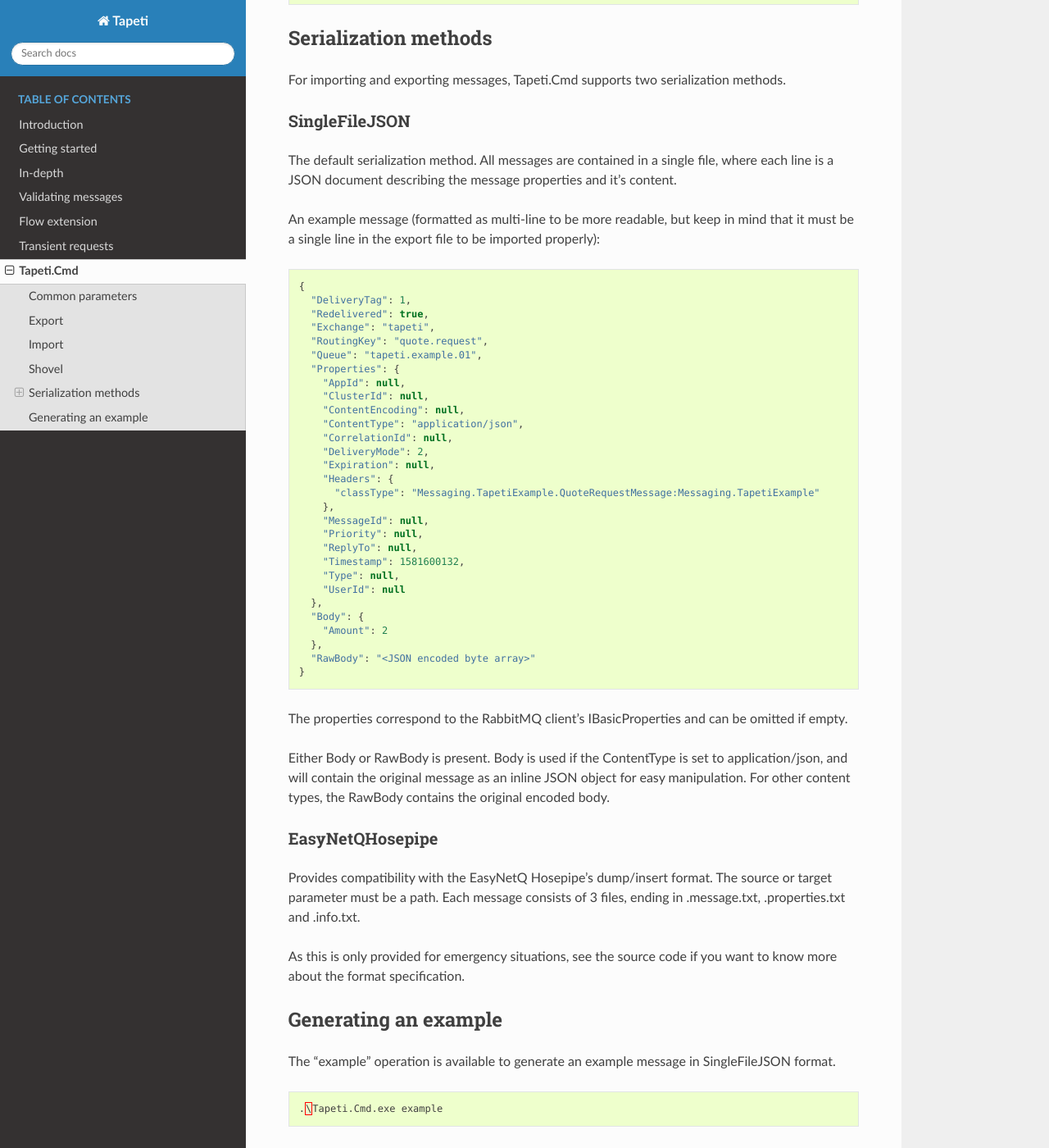
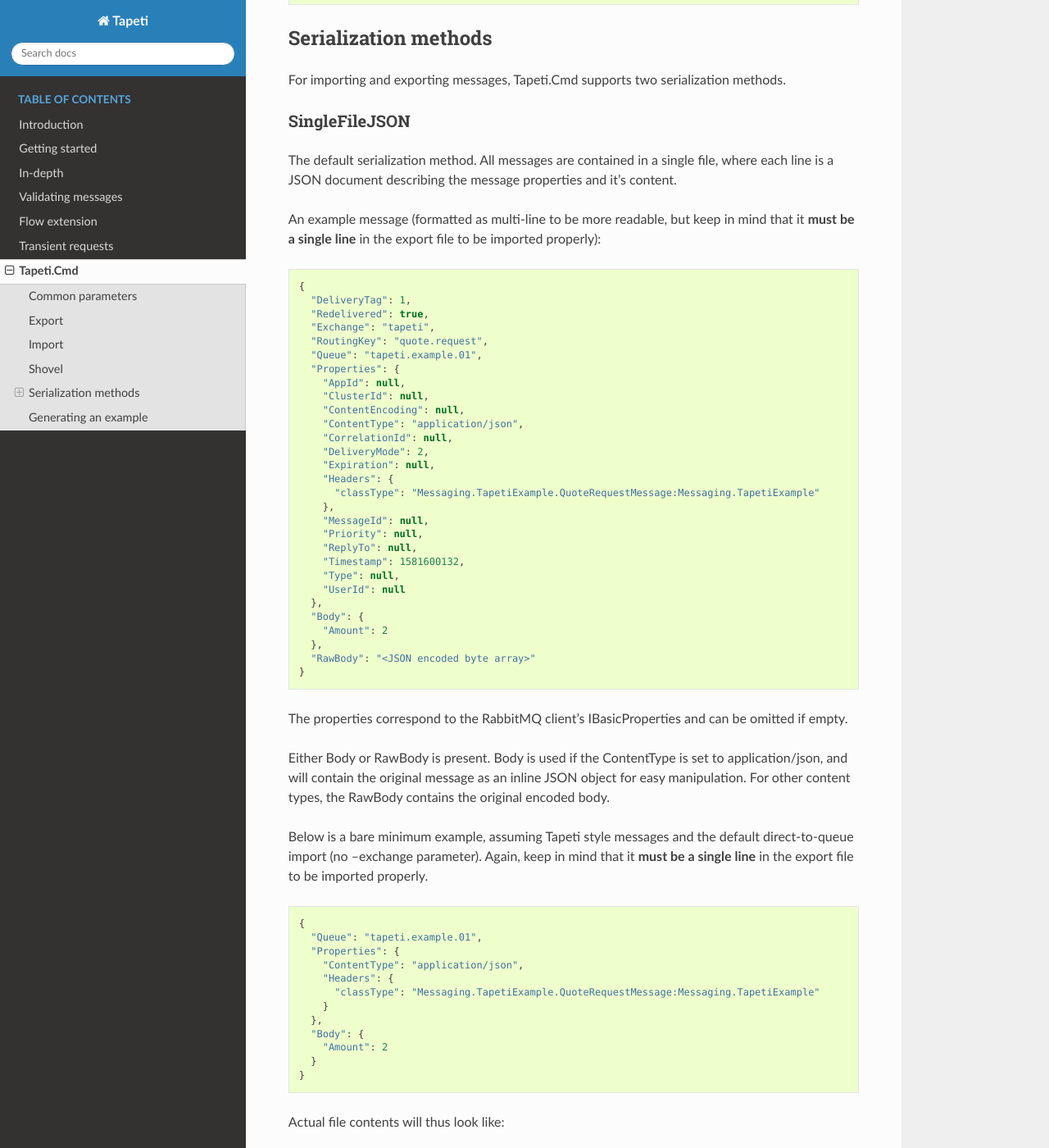
Before and after one commit to MvRens/Tapeti, a Sphinx documentation site: the page built from docs/tapeticmd.rst, in a window 1280 px wide and 1400 px high, scrolled down 3165 px. Shown: the whole window at 82% size. Built offline with Sphinx 7.4.7 and the Read the Docs theme 2.0.0, drawn with Linux system fonts in a browser that asks for light colours; some of the changed text lies outside the part shown.

Commit message:
Added bare minimum import example file to documentation

```diff
--- a/docs/tapeticmd.rst
+++ b/docs/tapeticmd.rst
@@ -138,7 +138,7 @@ SingleFileJSON
 ''''''''''''''
 The default serialization method. All messages are contained in a single file, where each line is a JSON document describing the message properties and it's content.
 
-An example message (formatted as multi-line to be more readable, but keep in mind that it must be a single line in the export file to be imported properly):
+An example message (formatted as multi-line to be more readable, but keep in mind that it **must be a single line** in the export file to be imported properly):
 
 ::
 
@@ -176,6 +176,29 @@ The properties correspond to the RabbitMQ client's IBasicProperties and can be o
 
 Either Body or RawBody is present. Body is used if the ContentType is set to application/json, and will contain the original message as an inline JSON object for easy manipulation. For other content types, the RawBody contains the original encoded body.
 
+Below is a bare minimum example, assuming Tapeti style messages and the default direct-to-queue import (no --exchange parameter). Again, keep in mind that it **must be a single line** in the export file to be imported properly.
+
+::
+
+  {
+    "Queue": "tapeti.example.01",
+    "Properties": {
+      "ContentType": "application/json",
+      "Headers": {
+        "classType": "Messaging.TapetiExample.QuoteRequestMessage:Messaging.TapetiExample"
+      }
+    },
+    "Body": {
+      "Amount": 2
+    }
+  }
+
+Actual file contents will thus look like:
+
+::
+
+  { "Queue": "tapeti.example.01", "Properties": { "ContentType": "application/json", "Headers": { "classType": "Messaging.TapetiExample.QuoteRequestMessage:Messaging.TapetiExample" } }, "Body": { "Amount": 2 } }
+
 
 EasyNetQHosepipe
 ''''''''''''''''
```
Also changed, not shown: 1 other file.
